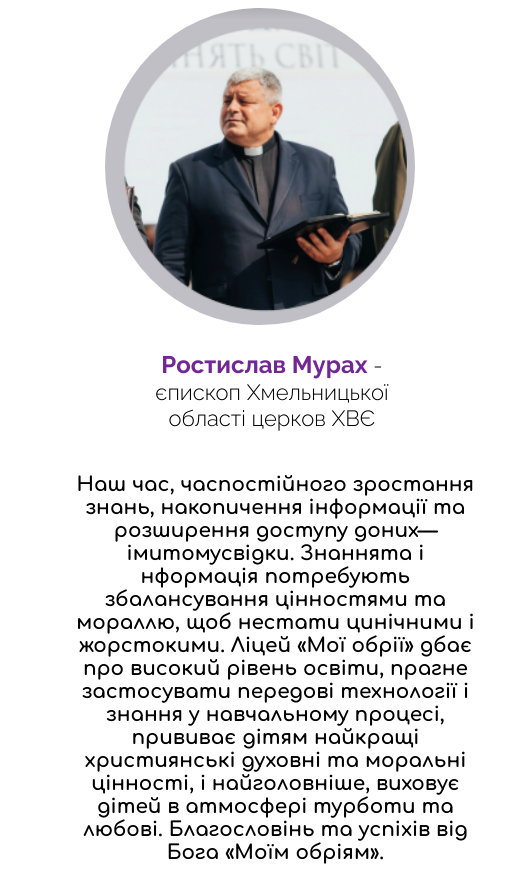
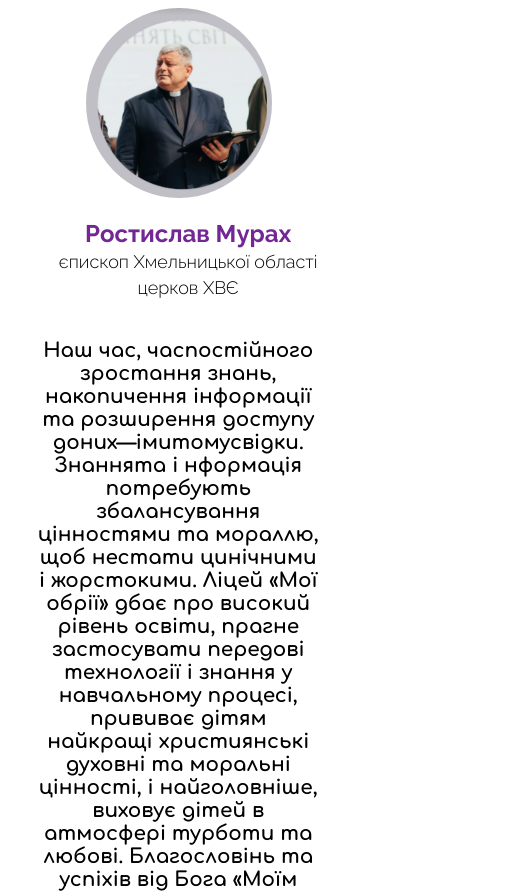
Before and after one commit to Mishael017/obrii2, a plain HTML site: page index.html in a window 390 px wide. Shown: the top 891 px of the page, 505 px wide, since content can reach past the window. Drawn offline with Linux system fonts and the light colour scheme.

Commit message:
Добавляет файлы сайта

```diff
--- a/index.html
+++ b/index.html
@@ -9,12 +9,13 @@
 </head>
 <body>
 
-    <div class="container">
+    <div class="main">
+        <div class="contanier">
+            <article class="article">
 
-        <article class="article">
                 <div class="thumnail">
                     <img src="img/Screenshot_1.png">
-            <p><span>Ростислав Мурах</span> - єпископ Хмельницької області церков ХВЄ</p>
+                    <p><span>Ростислав Мурах</span> єпископ Хмельницької області церков ХВЄ</p>
                 </div>
                 <div class="text">
                     <p>Наш час, часпостійного зростання знань,
@@ -35,7 +36,7 @@
            <article class="article">
              <div class="thumnail">
                     <img src="img/Screenshot_1.png">
-            <p><span>Aнтоній</span> - митрополіт Хмельницький і Кам'янець-Подільський УКП КП, м.Хмельницький</p>
+                    <p><span>Aнтоній</span> митрополіт Хмельницький і Кам'янець-Подільський УКП КП, м.Хмельницький</p>
                 </div>
                 <div class="text">
                     <p>Навчання – це одне з найцінніших завдань, що
@@ -57,7 +58,7 @@
             <article class="article">
                 <div class="thumnail">
                     <img src="img/Screenshot_1.png">
-            <p><span>Олександр Кушта</span> - вікарій парафії Христа Царя Всесвіту Римо-Католицької, м.Хмельницький</p>
+                    <p><span>Олександр Кушта</span> вікарій парафії Христа Царя Всесвіту Римо-Католицької, м.Хмельницький</p>
                 </div>
                 <div class="text">
                     <p>Маючи чудову нагоду декілька разів нарік брати участь
@@ -81,6 +82,7 @@
             </article>
 
       </div>
+    </div>
 
 </body>
 </html>
--- a/style.css
+++ b/style.css
@@ -25,7 +25,7 @@
 .thumnail img{
     border-radius: 100%;
 }
-.container{
+.main{
     display: flex;
     height: auto;
     text-align: center;
@@ -71,7 +71,7 @@
 
 @media only screen and (max-width: 1280px){
 
-    .container{
+    .main{
         margin-left: auto;
         margin-right: auto;
     }
@@ -79,11 +79,10 @@
 
 @media only screen and (max-width: 1145px){
 
-    .container{
-        margin-left: 10%;
-    }
+
     .article{
         flex-direction: column;
+        margin-left: 9%;
      }
     .article:nth-child(2n){
         flex-direction: column;
@@ -93,7 +92,7 @@
     }
 }
 
-@media only screen and (max-width: 830px){
+@media only screen and (max-width: 860px){
 
 
     .thumnail p{
@@ -115,3 +114,22 @@
         font-size: 20px;
     }
 }
+
+@media only screen and (max-width: 500px){
+
+    .contanier{
+
+        margin-right: auto;
+    }
+    .text{
+        width: 284px;
+        margin-left: 0;
+    }
+    .thumnail img{
+        width: 65%;
+    }
+    .thumnail p{
+        margin-left: 4%;
+        font-size: 18px;
+    }
+}
```
Lines whose indentation alone changed are shown as unchanged.
